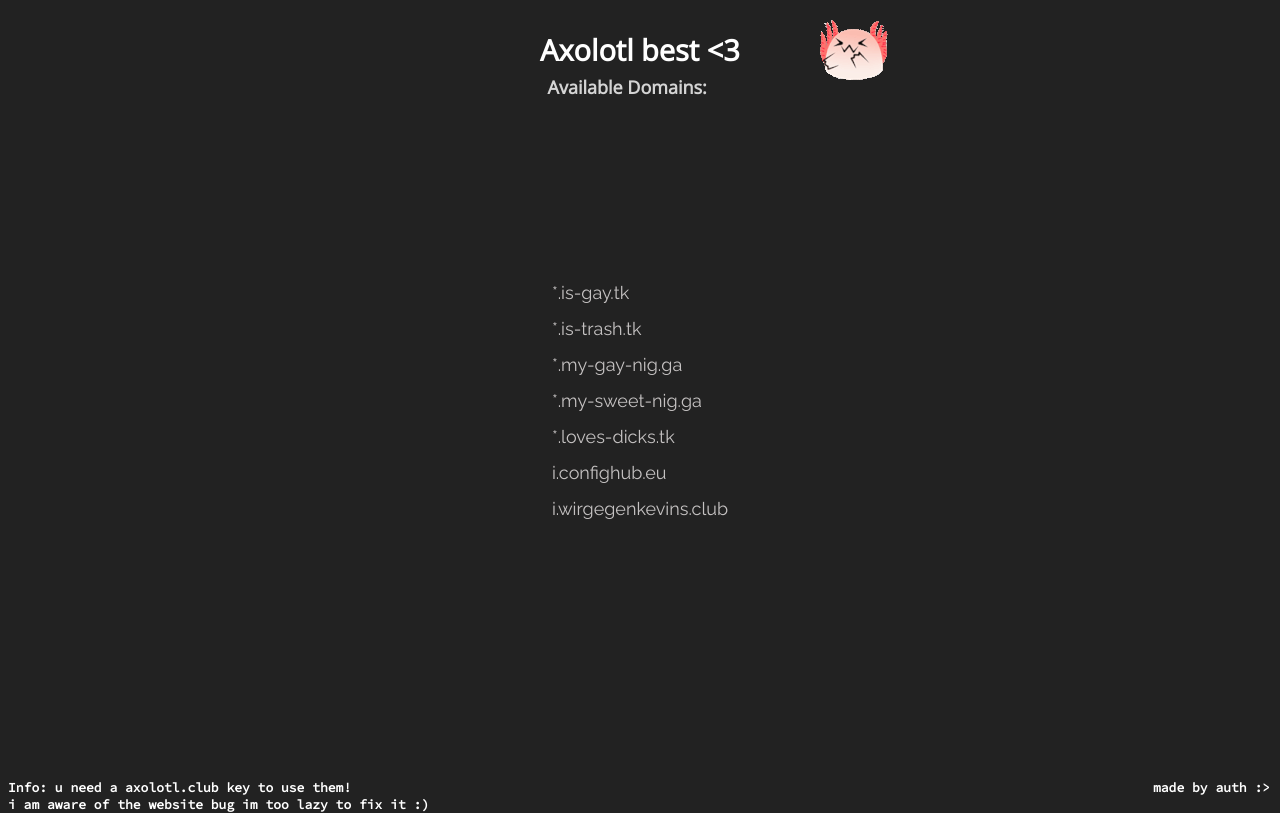
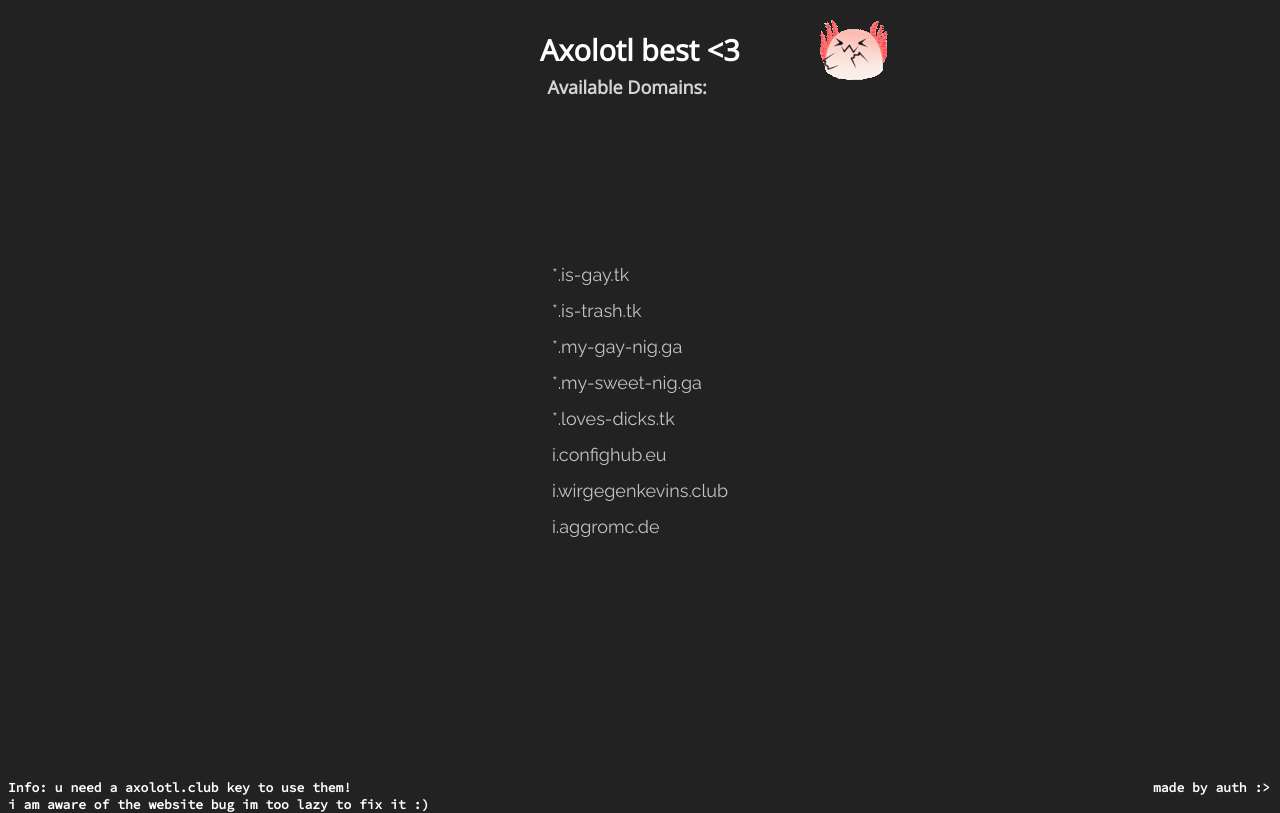
Before and after one commit to realDV4/confighub-domains, a plain HTML site: page index.html in a window 1280 px wide. Drawn offline with nearby package versions, Linux system fonts and the light colour scheme; a script that the page names is missing; files whose address does not match are found by name.

Commit message:
added i.aggromc.de

```diff
--- a/index.html
+++ b/index.html
@@ -25,6 +25,7 @@
                 <h2 id="d1">*.loves-dicks.tk</h2>
                 <h2 id="d1">i.confighub.eu</h2>
                 <h2 id="d1">i.wirgegenkevins.club</h2>
+                <h2 id="d1">i.aggromc.de</h2>
             </div>
             <h2 id="info">
                 Info: u need a axolotl.club key to use them!<br/>
```
